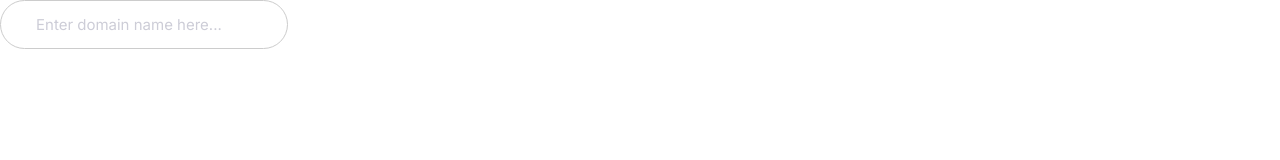
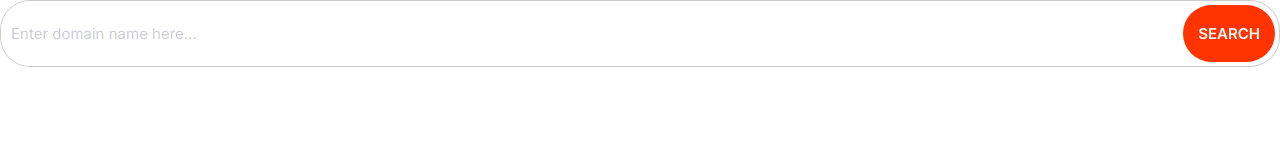
Before and after one commit to Turtles009/moshify_clone, a plain HTML site: page Moshify/index.html in a window 1280 px wide. Drawn offline with Linux system fonts and the light colour scheme.

Commit message:
Build the input search component

```diff
--- a/Moshify/css/style.css
+++ b/Moshify/css/style.css
@@ -4,6 +4,8 @@
     --color-accent: #ff3400;
     --color-headings: #1b0760;
     --color-body: #918ca4;
+    --color-border: #ccc;
+    --border-radius: 30px;
 }
 
 *,
@@ -240,8 +242,8 @@ a {
 
 /* Inputs */
 .input {
-    border-radius: 30px;
-    border: 1px solid #ccc;
+    border-radius: var(--border-radius);
+    border: 1px solid var(--color-border);
     color: var(--color-headings);
     font-size: 2rem;
     outline: 0;
@@ -252,6 +254,23 @@ a {
     color: #cdcdd7;
 }
 
+.input-group {
+    border: 1px solid var(--color-border);
+    border-radius: var(--border-radius);
+    display: flex;
+}
+
+.input-group .input {
+    border: 0;
+    flex-grow: 1;
+    padding: 1.5rem 1rem;
+}
+
+.input-group .btn {
+    margin: 4px;
+    padding: 2rem 1.5rem;
+}
+
 @media screen and (min-width: 1024px) {
     .input {
         font-size: 1.5rem;
--- a/Moshify/index.html
+++ b/Moshify/index.html
@@ -16,7 +16,10 @@
 </head>
 
 <body>
-    <input type="text" class="input" placeholder="Enter domain name here...">
+    <div class="input-group">
+        <input type="text" class="input" placeholder="Enter domain name here...">
+        <button class="btn btn--accent">Search</button>
+    </div>
 </body>
 
 </html>
```
Also changed, not shown: Moshify/components/input_search.html (added, +4 -0 lines).
